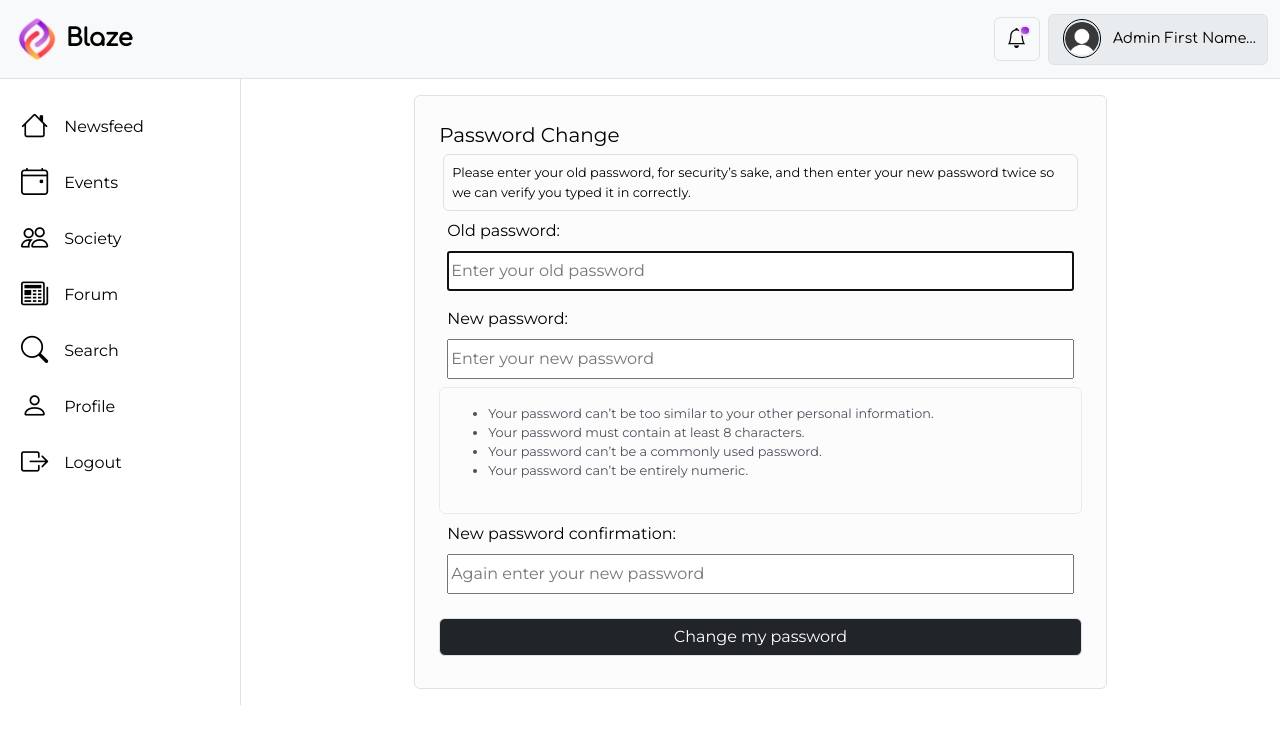
After one commit to DineshDhanji/Blaze, a Django app: page /accounts/change_password in a window 1280 px wide. The commit adds this page. Shown: the top 744 px of the page. Run offline with Django 4.2, Linux system fonts and the light colour scheme; a user stored in the database is signed in.

Commit message:
User can now chnage their passwords. Setting page is done

```diff
--- /dev/null
+++ b/Blaze/BlazeApp/templates/BlazeApp/account/password_change_form.html
@@ -0,0 +1,102 @@
+{% extends 'BlazeApp/base.html' %}
+{% load static %}
+
+{% block title %}
+  Blaze - Change Password
+{% endblock %}
+
+{% block ExtraHeaders %}
+
+{% endblock %}
+
+{% block content %}
+  <div class="content-d border border-top-0 border-bottom-0 border-end-0 col">
+
+    <div class="bg-light-subtle text-body-emphasis border rounded my-3 p-2 col-11 col-md-10 col-lg-8 mx-auto">
+        <div class="px-3 py-3">
+            <div class="fs-5"> Password Change </div>
+            <div class="alert alert-light m-1 p-2 border text-body-emphasis"role="alert" style="font-size: 0.8rem;">
+                Please enter your old password, for security’s sake, and then enter your new password twice so we can verify you typed it in correctly.
+            </div>
+
+
+            {% if form.errors %}
+            <div class="dd3 my-2" style="border: none; font-size: 0.8rem;">
+                <div class="alert alert-warning" role="alert">
+                    {{ form.errors }}
+                </div>
+            </div>
+            {% endif %}
+
+            <div class="col-12 mb-2">
+                <form method="post">
+                    {% csrf_token %}
+
+                    <div class="input-field">
+                        {% if form.old_password.errors %}
+                            <div class="alert alert-warning" style="font-size: 0.8rem;" role="alert">
+                                {{ form.old_password.errors }}
+                            </div>
+                        {% endif %}
+                        <div class="m-2">
+                            {{ form.old_password.label_tag }}
+                        </div>
+                        <div class="rounded px-2 mt-2">
+                            <input type="password" class="col-12" style="height: 2.5rem;" name="old_password" autocomplete="current-password" autofocus required id="id_old_password" placeholder="Enter your old password">
+                        </div>
+                    </div>
+
+                    <div class="input-field mt-3">
+                        {% if form.new_password1.errors %}
+                            <div class="alert alert-warning" style="font-size: 0.8rem;" role="alert">
+                                {{ form.new_password1.errors }}
+                            </div>
+                        {% endif %}
+                        <div class="mx-2">
+
+                            {{ form.new_password1.label_tag }}
+                        </div>
+                        <div class="rounded px-2 mt-2">
+                            <input type="password" class="col-12" style="height: 2.5rem;" name="new_password1" autocomplete="new-password" required id="id_new_password1" placeholder="Enter your new password">
+                        </div>
+                        {% if form.new_password1.help_text %}
+                        <div class="alert alert-light my-2" style="font-size: 0.8rem;" role="alert">
+                            <div class="help"
+                            {% if form.new_password1.id_for_label %}
+                            id="{{ form.new_password1.id_for_label }}_helptext"
+                            {% endif %}>{{ form.new_password1.help_text|safe }}</div>
+                        </div>
+                        {% endif %}
+                    </div>
+
+                    <div class="input-field">
+                        {% if form.new_password2.errors %}
+                            <div class="alert alert-warning" style="font-size: 0.8rem;" role="alert">
+                                {{ form.new_password2.errors }}
+                            </div>
+                        {% endif %}
+                        <div class="mx-2">
+                            {{ form.new_password2.label_tag }}
+                        </div>
+                        <div class="input-div rounded px-2 mt-2">
+                            <input type="password" class="col-12" style="height: 2.5rem;" name="new_password2" autocomplete="new-password" required="" id="id_new_password2" placeholder="Again enter your new password">
+                        </div>
+                        {% if form.new_password2.help_text %}
+                        <div class="alert alert-light my-2" style="font-size: 0.8rem;" role="alert">
+                            <div class="help"{% if form.new_password2.id_for_label %} id="{{ form.new_password2.id_for_label }}_helptext"{% endif %}>{{ form.new_password2.help_text|safe }}</div>
+                        </div>
+                        {% endif %}
+                    </div>
+
+                    <div class="mt-4">
+                        <input type="submit" class="btn btn-dark border col-12" value="Change my password">
+                    </div>
+
+                </form>
+            </div>
+
+        </div>
+    </div>
+
+  </div>
+{% endblock %}
--- a/Blaze/BlazeApp/templates/BlazeApp/account/settings.html
+++ b/Blaze/BlazeApp/templates/BlazeApp/account/settings.html
@@ -91,7 +91,7 @@
       <div class="lead text-body-emphasis col px-2 pb-2 fw-semibold border-bottom border-3">Account Security</div>
       <div class="d-flex align-items-center justify-content-between col m-2 p-2 text-body-emphasis" style="height: max-content;">
         <div>Change your password</div>
-        <button class="btn btn-danger">Change Password</button>
+        <a href="{% url 'BlazeApp:password_change' %}"><button class="btn btn-danger">Change Password</button></a>
       </div>
     </div>
 
--- a/Blaze/BlazeApp/templates/BlazeApp/base.html
+++ b/Blaze/BlazeApp/templates/BlazeApp/base.html
@@ -27,8 +27,19 @@
         {% endblock %}
       </title>
     </head>
+    <script>
+      const current_theme = localStorage.getItem('theme')
+      if (current_theme !== 'dark' && current_theme !== 'light') {
+        localStorage.setItem('theme', 'light')
+      }
+      if (current_theme == 'dark') {
+        document.documentElement.setAttribute('data-bs-theme', 'dark')
+      } else {
+        document.documentElement.setAttribute('data-bs-theme', 'light')
+      }
+    </script>
+    <body>
 
-    <body>
       {% block navbar %}
         <nav class="navbar bg-body-tertiary border-bottom position-sticky">
           <div class="container-xxl">
@@ -245,16 +256,5 @@
         {% endblock %}
       </div>
     </body>
-    <script>
-      const current_theme = localStorage.getItem('theme')
-      if (current_theme !== 'dark' && current_theme !== 'light') {
-        localStorage.setItem('theme', 'light')
-      }
-      if (current_theme == 'dark') {
-        document.documentElement.setAttribute('data-bs-theme', 'dark')
-      } else {
-        document.documentElement.setAttribute('data-bs-theme', 'light')
-      }
-    </script>
   </html>
 </html>
--- a/Blaze/BlazeApp/urls.py
+++ b/Blaze/BlazeApp/urls.py
@@ -1,25 +1,38 @@
-from django.urls import path
+from django.urls import path, reverse_lazy
+from django.contrib.auth import views as auth_views
 from django.contrib.auth.decorators import login_required
 from . import views
 from . import api_views
 from .customDecorator import normal_user_required
-from django.conf import settings
-from django.conf.urls.static import static
 
 app_name = "BlazeApp"
 urlpatterns = [
     # Login & Logout
     path("login/", views.user_login, name="user_login"),
     path("logout/", login_required(views.user_logout), name="user_logout"),
+    # Settings
+    path("account/settings/", login_required(views.settings), name="settings"),
+    path("account/remove_pp/", login_required(views.remove_pp), name="remove_pp"),
+    path(
+        "accounts/change_password",
+        login_required(
+            auth_views.PasswordChangeView.as_view(
+                template_name="BlazeApp/account/password_change_form.html",
+                success_url=reverse_lazy("BlazeApp:settings"),
+            )
+        ),
+        name="password_change",
+    ),
     # Social Pages
     path("", login_required(views.newsfeed), name="newsfeed"),
     path("events/", login_required(views.events), name="events"),
     path("society/", login_required(views.society), name="society"),
-    path("profile/129s36dp#v=k35<int:uid>313d60#c3a9pvmq5c3vjg", login_required(views.profile), name="profile"),
-    path("settings/", login_required(views.settings), name="settings"),
-    path("remove_pp/", login_required(views.remove_pp), name="remove_pp"),
+    path(
+        "profile/129s36dp#v=k35<int:uid>313d60#c3a9pvmq5c3vjg",
+        login_required(views.profile),
+        name="profile",
+    ),
     path("search/", login_required(views.search), name="search"),
-
     path(
         "view_post/xy9i3ao40yr6zp<int:post_id>ssd&2um[a/",
         login_required(views.view_post),
@@ -51,7 +64,6 @@ urlpatterns = [
         name="view_event",
     ),
     # API Routes
-
     # API related to like
     path(
         "like_or_unlike/<int:post_id>/",
@@ -95,15 +107,12 @@ urlpatterns = [
         login_required(api_views.check_follow_or_unfollow),
         name="check_follow_or_unfollow",
     ),
-
-
     # Redirecting page
     path(
         "redirecting_page/",
         login_required(views.redirecting_page),
         name="redirecting_page",
     ),
-
 ]
 
 handler404 = "BlazeAdministration.views.page_not_found_404"
```
Also changed, not shown: Blaze/db.sqlite3, Blaze/media/posts/c7a7f0f4d2fa3d9a380df372652b4f69.jpg (added), Blaze/media/profile_pics/84f88abb7a51c1ecfb18092c3ccee31e.jpg (added).
